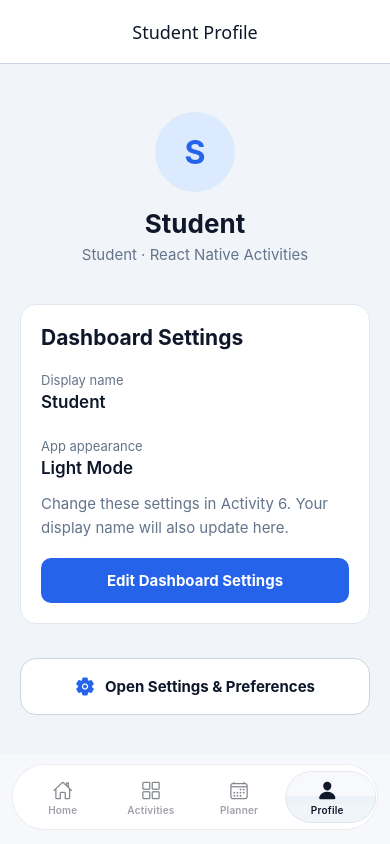
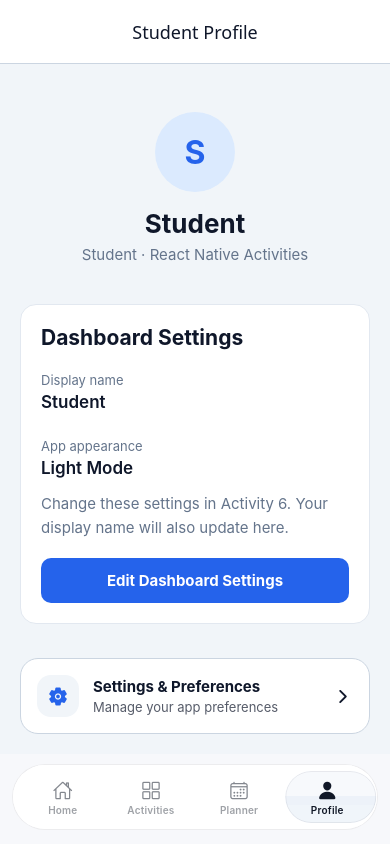
Before and after one commit to Mhy-ckel/MCO2, a React Native app: screen /Profile in a window 390 px wide. Built offline with nearby package versions, Linux system fonts and the light colour scheme.

Commit message:
Improve Settings

```diff
--- a/screens/ProfileScreen.jsx
+++ b/screens/ProfileScreen.jsx
@@ -82,15 +82,23 @@ export default function ProfileScreen({ navigation }) {
           accessibilityRole="button"
           accessibilityLabel="Open Settings and Preferences"
           style={({ pressed }) => [
-            styles.settingsButton,
-            pressed && styles.pressedButton,
+            styles.settingsCard,
+            pressed && styles.pressedSettingsCard,
           ]}
         >
-          <Ionicons name="settings" size={20} color={theme.accent} />
+          <View style={styles.settingsIcon}>
+            <Ionicons name="settings" size={20} color={theme.accent} />
+          </View>
 
-          <Text style={styles.settingsButtonText}>
-            Open Settings & Preferences
-          </Text>
+          <View style={styles.settingsContent}>
+            <Text style={styles.settingsTitle}>Settings & Preferences</Text>
+
+            <Text style={styles.settingsDescription}>
+              Manage your app preferences
+            </Text>
+          </View>
+
+          <Ionicons name="chevron-forward" size={20} color={theme.text} />
         </Pressable>
       </View>
     </ScrollView>
@@ -99,25 +107,41 @@ export default function ProfileScreen({ navigation }) {
 
 const createStyles = (theme) =>
   StyleSheet.create({
-    settingsButton: {
+    settingsCard: {
       flexDirection: "row",
       alignItems: "center",
-      justifyContent: "center",
-      gap: 10,
+      gap: 14,
       backgroundColor: theme.surface,
       borderWidth: 1,
       borderColor: theme.border,
-      borderRadius: 16,
-      paddingVertical: 16,
+      borderRadius: 18,
+      padding: 16,
       marginTop: 16,
     },
-    pressedButton: {
-      opacity: 0.75,
-      transform: [{ scale: 0.98 }],
+    pressedSettingsCard: {
+      opacity: 0.8,
+      transform: [{ scale: 0.99 }],
     },
-    settingsButtonText: {
+    settingsIcon: {
+      width: 42,
+      height: 42,
+      borderRadius: 14,
+      alignItems: "center",
+      justifyContent: "center",
+      backgroundColor: theme.background,
+    },
+    settingsContent: {
+      flex: 1,
+      gap: 3,
+    },
+    settingsTitle: {
       fontSize: 15,
       fontWeight: "700",
       color: theme.text,
     },
+    settingsDescription: {
+      fontSize: 13,
+      color: theme.text,
+      opacity: 0.7,
+    },
   });
```
